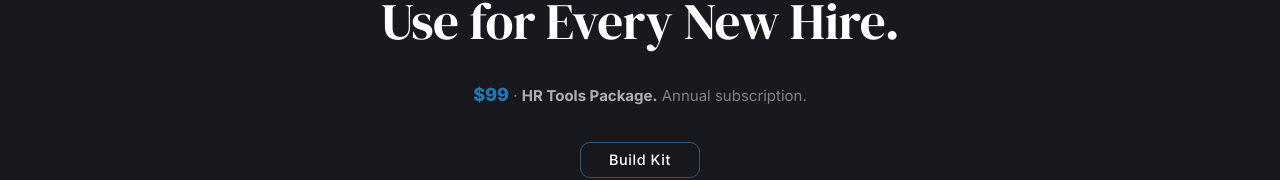
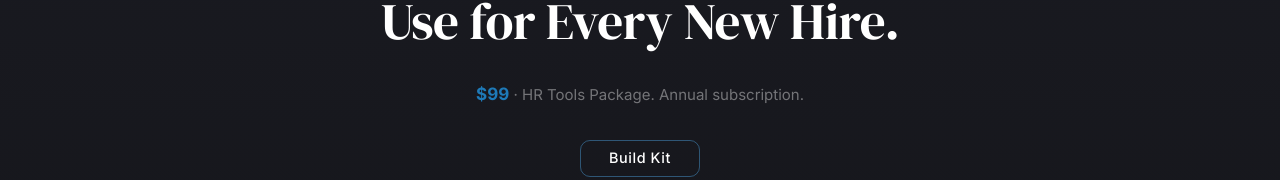
Before and after one commit to coolcalvin457-tech/agent-timesaver-nextjs, a Next.js app: page /onboarding-kit-builder in a window 1280 px wide. Shown: the part 215-395 px from the top of the page. Built offline with nearby package versions, Linux system fonts and the light colour scheme.

Commit message:
Simplify OKB subheader to two visual states

```diff
--- a/app/onboarding-kit-builder/page.tsx
+++ b/app/onboarding-kit-builder/page.tsx
@@ -53,15 +53,15 @@ export default function OnboardingKitBuilderPage({
             <p
               style={{
                 fontSize: "0.9375rem",
-                color: "rgba(255,255,255,0.45)",
+                color: "rgba(255,255,255,0.40)",
                 margin: "0 0 32px",
                 lineHeight: 1.6,
+                fontWeight: 400,
               }}
             >
-              <span style={{ fontWeight: 800, color: "var(--cta)", fontSize: "1.125rem" }}>$99</span>
+              <span style={{ fontWeight: 700, color: "var(--cta)", fontSize: "1.0625rem" }}>$99</span>
               {" · "}
-              <strong style={{ fontWeight: 600, color: "rgba(255,255,255,0.65)" }}>HR Tools Package.</strong>{" "}
-              Annual subscription.
+              HR Tools Package. Annual subscription.
             </p>
 
             <a
```
